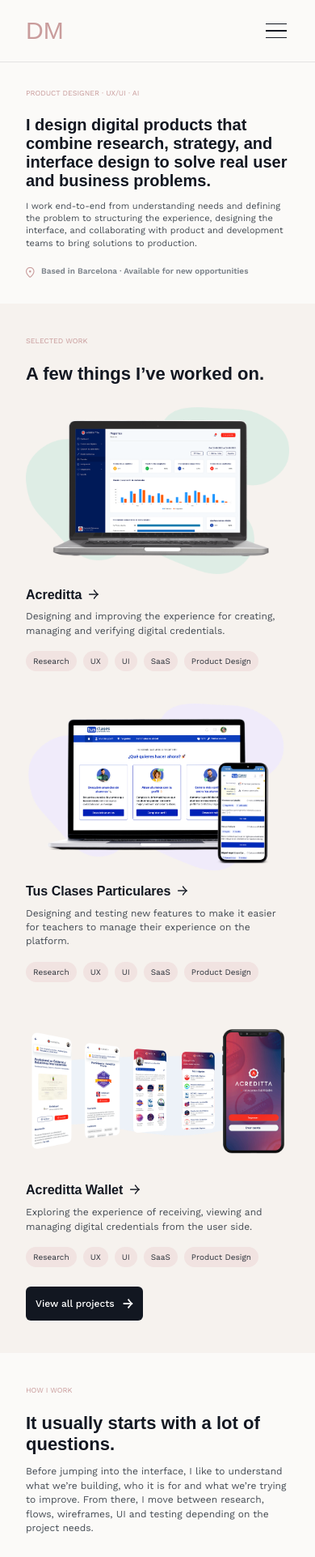
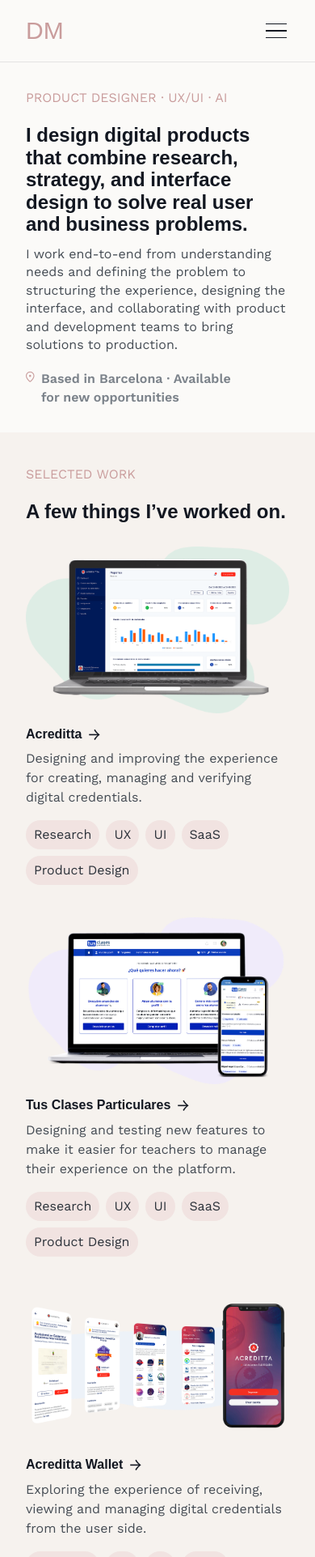
Before and after one commit to danielamunozclavijo28-ops/portfolio-daniela, a Next.js app: page / in a window 390 px wide. Shown: the top 1923 px of the page at 81% size. Built offline with nearby package versions, Linux system fonts and the light colour scheme.

Commit message:
Adjust mobile typography across home page

```diff
--- a/components/home/AIWorkflow.tsx
+++ b/components/home/AIWorkflow.tsx
@@ -38,16 +38,16 @@
       <div className="mx-auto flex max-w-[1352px] flex-col gap-8 md:flex-row md:items-center md:gap-10 lg:gap-16">
         {/* Left column */}
         <div className="flex w-full shrink-0 flex-col gap-5 md:w-[280px] md:gap-8 lg:w-[321px]">
-          <p className="text-[9px] font-normal text-accent md:text-[18px]">
+          <p className="text-[16px] font-normal text-accent md:text-[18px]">
             AI IN MY WORKFLOW
           </p>
 
           <div className="flex flex-col gap-3 md:gap-4">
-            <h2 className="font-display text-[22px] font-normal leading-[1.2] text-foreground md:text-[34px] md:leading-normal">
+            <h2 className="font-display text-[24px] font-normal leading-[1.2] text-foreground md:text-[34px] md:leading-normal">
               I’ve been exploring how AI can fit into my design process.
             </h2>
 
-            <p className="text-[12px] font-normal leading-[1.45] text-[#454C54] md:text-[18px] md:leading-normal">
+            <p className="text-[16px] font-normal leading-[1.5] text-[#454C54] md:text-[18px] md:leading-normal">
               I use AI for things like exploring ideas, organising research,
               writing, prototyping and getting through repetitive tasks faster.
               I still make the design decisions, but it has changed the way I
@@ -75,11 +75,11 @@
               </div>
 
               <div className="flex flex-col gap-1 md:gap-2">
-                <h3 className="text-[13px] font-semibold leading-[1.3] text-foreground md:text-[18px] md:leading-normal">
+                <h3 className="text-[16px] font-semibold leading-[1.3] text-foreground md:text-[18px] md:leading-normal">
                   {area.title}
                 </h3>
 
-                <p className="text-[12px] font-normal leading-[1.45] text-[#454C54] md:text-[18px] md:leading-normal">
+                <p className="text-[16px] font-normal leading-[1.5] text-[#454C54] md:text-[18px] md:leading-normal">
                   {area.description}
                 </p>
               </div>
--- a/components/home/Hero.tsx
+++ b/components/home/Hero.tsx
@@ -7,17 +7,17 @@
       <div className="mx-auto flex min-h-0 max-w-[1512px] items-center gap-8 px-8 py-8 md:min-h-[530px] md:px-10 md:py-[72px] xl:px-20">
         {/* Hero content */}
         <div className="flex w-full shrink-0 flex-col gap-5 md:gap-8 lg:w-[545px]">
-          <p className="text-[9px] font-normal text-accent md:text-[18px]">
+          <p className="text-[16px] font-normal text-accent md:text-[18px]">
             PRODUCT DESIGNER · UX/UI · AI
           </p>
 
           <div className="flex flex-col gap-3 md:gap-4">
-            <h1 className="font-display text-[20px] font-semibold leading-[1.15] tracking-normal text-foreground md:text-[34px] md:leading-[1.1]">
+            <h1 className="font-display text-[24px] font-semibold leading-[1.15] tracking-normal text-foreground md:text-[34px] md:leading-[1.1]">
               I design digital products that combine research, strategy, and
               interface design to solve real user and business problems.
             </h1>
 
-            <p className="text-[11px] font-normal leading-[1.4] text-[#454C54] md:text-[18px] md:leading-normal">
+            <p className="text-[16px] font-normal leading-[1.4] text-[#454C54] md:text-[18px] md:leading-normal">
               I work end-to-end from understanding needs and defining the
               problem to structuring the experience, designing the interface,
               and collaborating with product and development teams to bring
@@ -36,7 +36,7 @@
               className="mt-0.5 h-[13px] w-[11px] shrink-0 object-contain md:mt-0 md:h-[25px] md:w-[20px]"
             />
 
-            <p className="max-w-[260px] text-[10px] font-semibold leading-[1.4] text-[#7B828A] md:max-w-none md:text-[18px] md:leading-normal">
+            <p className="max-w-[260px] text-[16px] font-semibold leading-[1.4] text-[#7B828A] md:max-w-none md:text-[18px] md:leading-normal">
               Based in Barcelona · Available for new opportunities
             </p>
           </div>
--- a/components/home/HowIWork.tsx
+++ b/components/home/HowIWork.tsx
@@ -49,16 +49,16 @@
       <div className="mx-auto flex max-w-[1352px] flex-col gap-8 md:flex-row md:items-center md:gap-10 lg:gap-16">
         {/* Intro */}
         <div className="flex w-full shrink-0 flex-col gap-5 md:w-[280px] md:gap-8 lg:w-[314px]">
-          <p className="text-[9px] font-normal text-accent md:text-[18px]">
+          <p className="text-[16px] font-normal text-accent md:text-[18px]">
             HOW I WORK
           </p>
 
           <div className="flex flex-col gap-3 md:gap-4">
-            <h2 className="font-display text-[22px] font-semibold leading-[1.2] text-foreground md:text-[34px] md:leading-normal">
+            <h2 className="font-display text-[24px] font-semibold leading-[1.2] text-foreground md:text-[34px] md:leading-normal">
               It usually starts with a lot of questions.
             </h2>
 
-            <p className="text-[12px] font-normal leading-[1.45] text-[#454C54] md:text-[18px] md:leading-normal">
+            <p className="text-[16px] font-normal leading-[1.5] text-[#454C54] md:text-[18px] md:leading-normal">
               Before jumping into the interface, I like to understand what
               we’re building, who it is for and what we’re trying to improve.
               From there, I move between research, flows, wireframes, UI and
@@ -87,7 +87,7 @@
                   />
                 </div>
 
-                <div className="flex flex-col gap-1 text-[12px] leading-[1.4] md:gap-2 md:text-[18px] md:leading-normal">
+                <div className="flex flex-col gap-1 text-[16px] leading-[1.4] md:gap-2 md:text-[18px] md:leading-normal">
                   <p className="font-semibold text-foreground">
                     {step.title}
                   </p>
@@ -114,7 +114,7 @@
                 className="mt-0.5 h-5 w-5 shrink-0 object-contain md:mt-0 md:h-7 md:w-7"
               />
 
-              <p className="text-[12px] font-normal leading-[1.45] text-[#454C54] md:text-[18px] md:leading-normal">
+              <p className="text-[16px] font-normal leading-[1.5] text-[#454C54] md:text-[18px] md:leading-normal">
                 I use <strong>AI</strong> throughout my workflow to accelerate
                 research, exploration, prototyping and production, while
                 keeping product decisions, thinking and design
--- a/components/home/Lab.tsx
+++ b/components/home/Lab.tsx
@@ -33,16 +33,16 @@
         {/* Intro */}
         <div className="flex w-full shrink-0 flex-col gap-5 lg:w-[321px] lg:gap-8">
           <div className="flex flex-col gap-5 lg:gap-8">
-            <p className="text-[9px] font-normal text-accent md:text-[18px]">
+            <p className="text-[16px] font-normal text-accent md:text-[18px]">
               EXPLORATION LAB
             </p>
 
             <div className="flex flex-col gap-3 md:gap-4">
-              <h2 className="font-display text-[22px] font-normal leading-[1.2] text-foreground md:text-[34px] md:leading-normal">
+              <h2 className="font-display text-[24px] font-normal leading-[1.2] text-foreground md:text-[34px] md:leading-normal">
                 Things I&apos;m trying out.
               </h2>
 
-              <p className="text-[12px] font-normal leading-[1.45] text-[#454C54] md:text-[18px] md:leading-normal">
+              <p className="text-[16px] font-normal leading-[1.5] text-[#454C54] md:text-[18px] md:leading-normal">
                 A mix of academic projects, visual experiments and ideas
                 I&apos;ve explored along the way. Some started with a brief,
                 others simply with curiosity.
@@ -52,12 +52,12 @@
 
           <Link
             href="/lab"
-            className="flex w-fit items-center gap-2 rounded-[6px] bg-foreground px-3 py-3 text-[12px] font-medium text-white transition-opacity hover:opacity-90 md:gap-[10px] md:text-[18px]"
+            className="flex w-fit items-center gap-2 rounded-[6px] bg-foreground px-3 py-3 text-[16px] font-medium text-white transition-opacity hover:opacity-90 md:gap-[10px] md:text-[18px]"
           >
             <span>See what I&apos;m exploring</span>
             <span
               aria-hidden="true"
-              className="text-[18px] leading-none md:text-[20px]"
+              className="text-[20px] leading-none"
             >
               →
             </span>
@@ -86,7 +86,7 @@
                   {exploration.title}
                 </h3>
 
-                <p className="font-body text-[12px] font-normal leading-[1.45] text-[#454C54] md:text-[18px] md:leading-normal">
+                <p className="font-body text-[16px] font-normal leading-[1.5] text-[#454C54] md:text-[18px] md:leading-normal">
                   {exploration.description}
                 </p>
               </div>
--- a/components/home/SelectedWork.tsx
+++ b/components/home/SelectedWork.tsx
@@ -42,11 +42,11 @@
         {/* Section header */}
         <div className="flex flex-col items-start gap-5 md:flex-row md:items-end md:justify-between md:gap-6">
           <div className="flex w-full flex-col gap-5 md:max-w-[545px] md:gap-8">
-            <p className="text-[9px] font-normal text-accent md:text-[18px]">
+            <p className="text-[16px] font-normal text-accent md:text-[18px]">
               SELECTED WORK
             </p>
 
-            <h2 className="font-display text-[22px] font-semibold leading-[1.2] text-foreground md:text-[34px] md:leading-normal">
+            <h2 className="font-display text-[24px] font-semibold leading-[1.2] text-foreground md:text-[34px] md:leading-normal">
               A few things I’ve worked on.
             </h2>
           </div>
@@ -86,13 +86,13 @@
 
                       <span
                         aria-hidden="true"
-                        className="shrink-0 text-[18px] leading-none text-foreground md:text-[20px]"
+                        className="shrink-0 text-[20px] leading-none text-foreground"
                       >
                         →
                       </span>
                     </div>
 
-                    <p className="text-[12px] font-normal leading-[1.45] text-[#454C54] md:text-[18px] md:leading-normal">
+                    <p className="text-[16px] font-normal leading-[1.5] text-[#454C54] md:text-[18px] md:leading-normal">
                       {project.description}
                     </p>
                   </div>
@@ -102,7 +102,7 @@
                     {project.tags.map((tag) => (
                       <span
                         key={tag}
-                        className="rounded-[20px] bg-[#F1E3E1] px-[9px] py-[5px] text-[10px] font-normal leading-normal text-[#2C323A] md:px-[10px] md:py-[6px] md:text-[14px]"
+                        className="rounded-[20px] bg-[#F1E3E1] px-[10px] py-[6px] text-[16px] font-normal leading-normal text-[#2C323A] md:text-[14px]"
                       >
                         {tag}
                       </span>
@@ -114,14 +114,17 @@
           ))}
         </div>
 
-        {/* View all projects — mobile and desktop */}
+        {/* View all projects */}
         <div className="mt-2 flex justify-start md:mt-8">
           <Link
             href="/work"
-            className="inline-flex items-center gap-[10px] rounded-[6px] bg-foreground px-3 py-3 text-[12px] font-medium text-white transition-opacity hover:opacity-90 md:text-[18px]"
+            className="inline-flex items-center gap-[10px] rounded-[6px] bg-foreground px-3 py-3 text-[16px] font-medium text-white transition-opacity hover:opacity-90 md:text-[18px]"
           >
             <span>View all projects</span>
-            <span aria-hidden="true" className="text-[18px] leading-none md:text-[20px]">
+            <span
+              aria-hidden="true"
+              className="text-[20px] leading-none"
+            >
               →
             </span>
           </Link>
```
